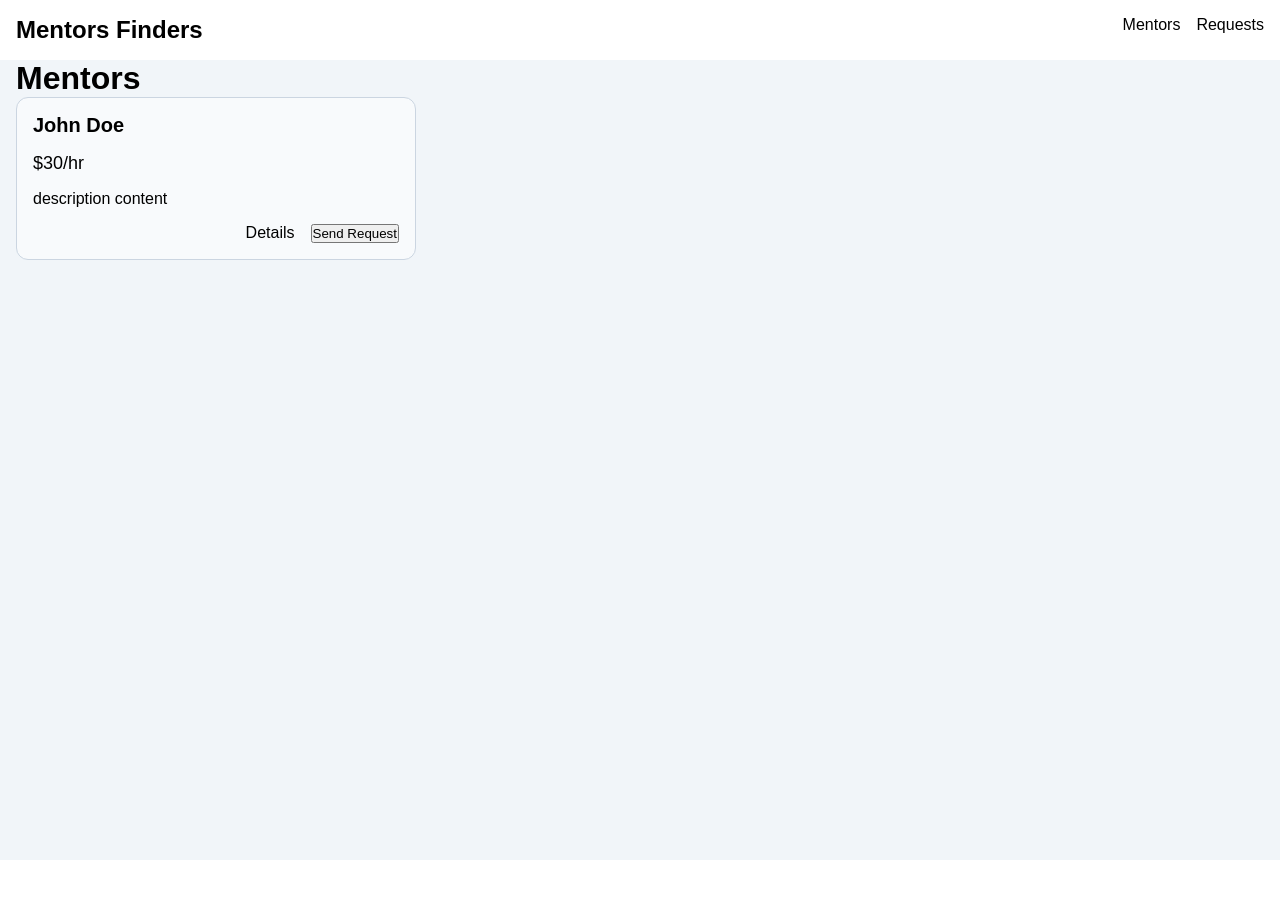
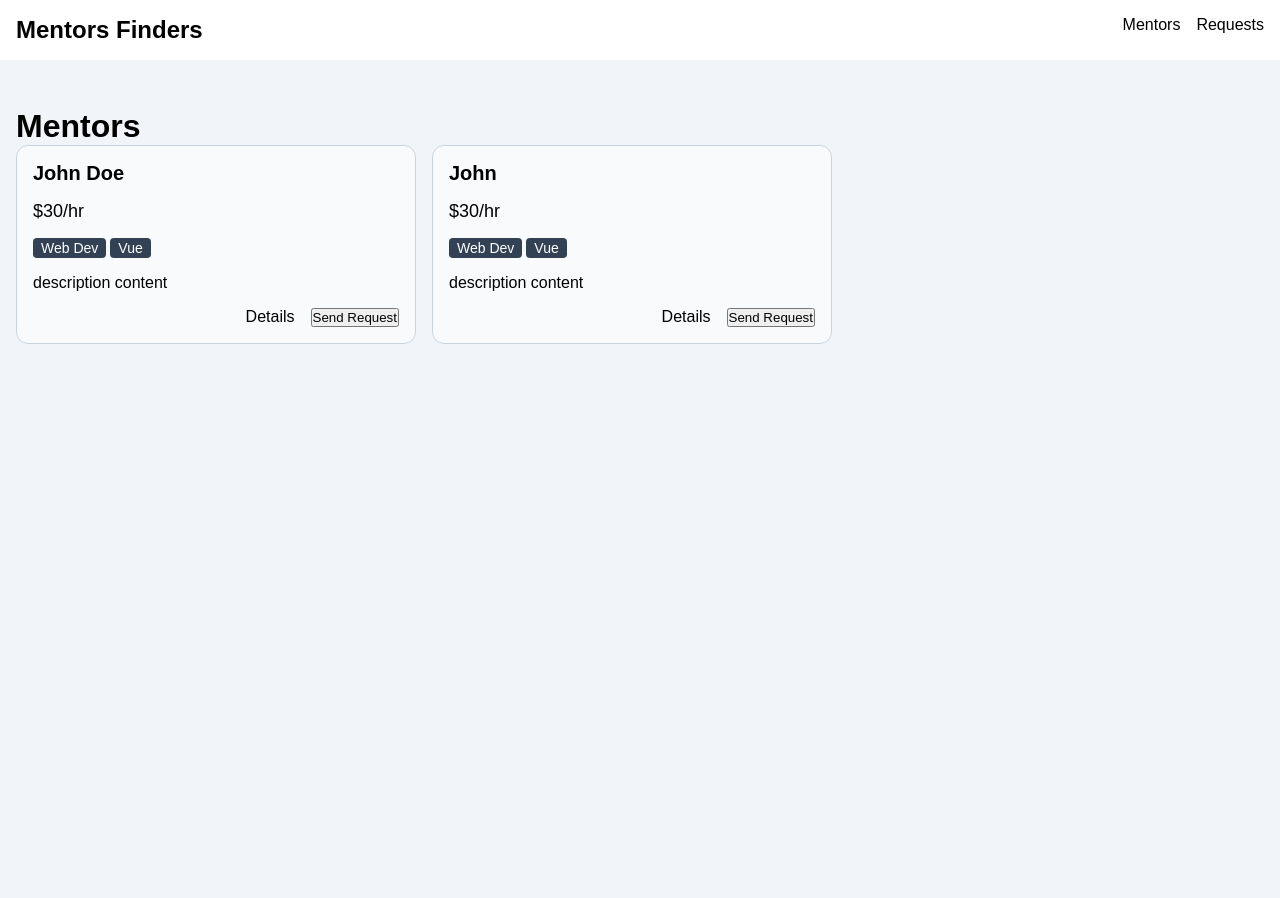
Before and after one commit to ngrwisnu/mentor-finder, a Vue app: page /mentors in a window 1280 px wide. Shown: the top 898 px of the page. Before the commit the page ends 860 px from the top, so only its background shows below. Built offline with nearby package versions, Linux system fonts and the light colour scheme.

Commit message:
update mentors view ui; add badge component

```diff
--- a/src/App.vue
+++ b/src/App.vue
@@ -29,17 +29,17 @@ export default {
 body {
   font-family: 'Poppins', sans-serif;
   font-weight: 400;
+  background-color: #f1f5f9;
 }
 
 main {
   width: 100%;
-  background-color: #f1f5f9;
 }
 
 .container {
   width: 100%;
   max-width: 1440px;
-  margin: 0 auto;
+  margin: 3rem auto 0;
   padding: 0 1rem;
   min-height: 100vh;
 }
--- a/src/components/header/TheHeader.vue
+++ b/src/components/header/TheHeader.vue
@@ -23,6 +23,7 @@ export default {
 <style scoped>
 header {
   width: 100%;
+  background-color: white;
 }
 
 header .wrapper {
--- a/src/components/mentors/MentorCard.vue
+++ b/src/components/mentors/MentorCard.vue
@@ -1,8 +1,40 @@
 <script>
+import BaseBadge from '@/components/ui/BaseBadge.vue'
+
 export default {
+  components: {
+    BaseBadge
+  },
+  props: {
+    id: {
+      type: String,
+      required: true
+    },
+    firstName: {
+      type: String,
+      required: true
+    },
+    lastName: String,
+    rate: Number,
+    desc: String,
+    expertise: {
+      type: Array,
+      default() {
+        return []
+      }
+    }
+  },
+  computed: {
+    getFullname() {
+      return `${this.firstName} ${this.lastName || ''}`
+    }
+  },
   methods: {
-    requestLink() {
-      return this.$router.push('/mentors/c1/contact')
+    requestLink(id) {
+      return this.$router.push(`/mentors/${id}/contact`)
+    },
+    detailsLink(id) {
+      return `/mentors/${id}`
     }
   }
 }
@@ -10,22 +42,30 @@ export default {
 
 <template>
   <div class="mentor-card">
-    <div class="mentor-card__name">John Doe</div>
-    <div class="mentor-card__rate">$30/hr</div>
-    <div class="mentor-card__desc">description content</div>
+    <div class="mentor-card__name">{{ getFullname }}</div>
+    <div class="mentor-card__rate">${{ rate }}/hr</div>
+    <div class="mentor-card__expertise">
+      <BaseBadge v-for="skill in expertise" :key="skill">{{ skill }}</BaseBadge>
+    </div>
+    <div class="mentor-card__desc">{{ desc }}</div>
     <div class="actions">
-      <RouterLink to="/mentors/mentor-1">Details</RouterLink>
-      <button @click="requestLink">Send Request</button>
+      <RouterLink :to="detailsLink(id)">Details</RouterLink>
+      <button @click="requestLink(id)">Send Request</button>
     </div>
   </div>
 </template>
 
 <style lang="css" scoped>
+.mentor-card,
+.mentor-card__expertise {
+  display: flex;
+}
+
 .mentor-card {
-  width: 400px;
+  width: 100%;
+  max-width: 400px;
   padding: 1rem;
   border-radius: 12px;
-  display: flex;
   flex-direction: column;
   gap: 1rem;
   border: 1px solid #cbd5e1;
@@ -41,6 +81,11 @@ export default {
   font-size: 1.125rem;
 }
 
+.mentor-card__expertise {
+  gap: 4px;
+  flex-wrap: wrap;
+}
+
 .mentor-card__desc {
   font-size: 1rem;
 }
--- /dev/null
+++ b/src/components/ui/BaseBadge.vue
@@ -0,0 +1,16 @@
+<template>
+  <div class="badge">
+    <slot></slot>
+  </div>
+</template>
+
+<style scoped>
+.badge {
+  background-color: #334155;
+  color: white;
+  font-size: 14px;
+  border-radius: 4px;
+  padding: 2px 8px;
+  width: fit-content;
+}
+</style>
--- a/src/views/mentors/MentorsView.vue
+++ b/src/views/mentors/MentorsView.vue
@@ -4,11 +4,51 @@ import MentorCard from '@/components/mentors/MentorCard.vue'
 export default {
   components: {
     MentorCard
+  },
+  data() {
+    return {
+      mentors: [1]
+    }
   }
 }
 </script>
 
 <template>
   <h1>Mentors</h1>
-  <MentorCard />
+  <p v-if="!mentors.length">No mentors found!</p>
+  <div v-else class="mentors-list">
+    <MentorCard
+      id="mentor-1"
+      first-name="John"
+      last-name="Doe"
+      :rate="30"
+      desc="description content"
+      :expertise="['Web Dev', 'Vue']"
+    />
+    <MentorCard
+      id="mentor-2"
+      first-name="John"
+      :rate="30"
+      desc="description content"
+      :expertise="['Web Dev', 'Vue']"
+    />
+  </div>
 </template>
+
+<style>
+.mentors-list {
+  display: flex;
+  flex-direction: column;
+  align-items: center;
+  gap: 1rem;
+}
+
+@media screen and (min-width: 768px) {
+  .mentors-list {
+    align-items: start;
+    flex-direction: row;
+    flex-wrap: wrap;
+    gap: 1rem;
+  }
+}
+</style>
```
